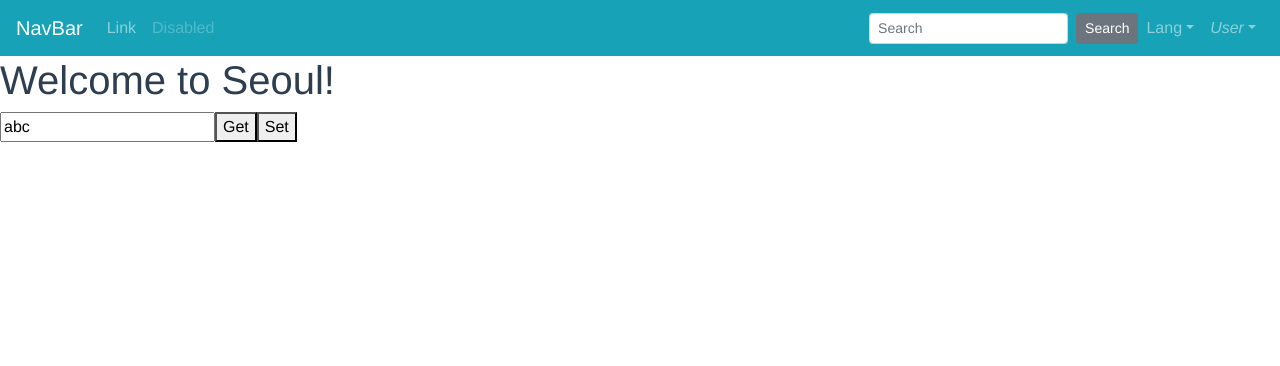
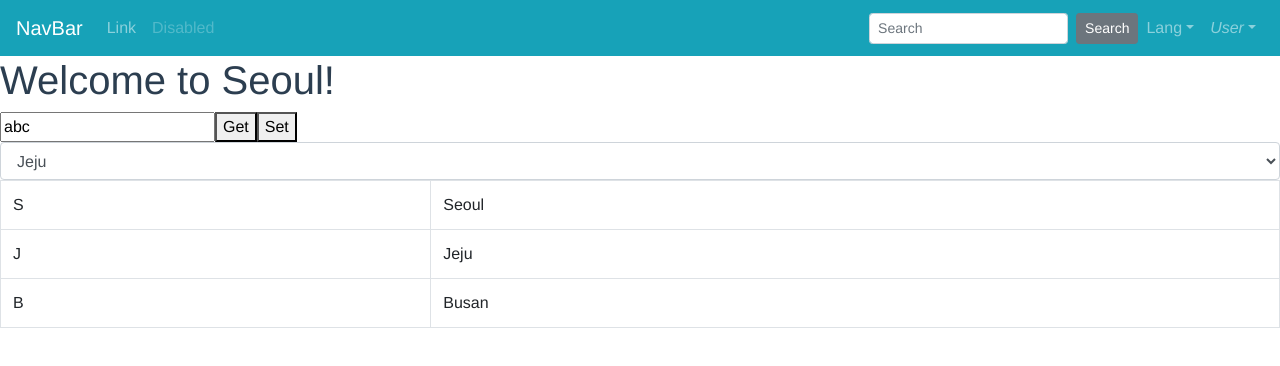
Before and after one commit to blacksw1102/vue-taste, a Vue app: page / in a window 1280 px wide. Shown: the top 366 px of the page. Built offline with nearby package versions, Linux system fonts and the light colour scheme.

Commit message:
Add 리스트 뿌리기

```diff
--- a/src/views/Home.vue
+++ b/src/views/Home.vue
@@ -4,6 +4,17 @@
         <input type="text" v-model="input1"/>
         <button type="button" @click="getData()">Get</button>
         <button type="button" @click="setData()">Set</button>
+
+        <select class="form-control" v-model="region">
+            <option :key="i" :value="d.v" v-for="(d,i) in options">{{d.t}}</option>
+        </select>
+
+        <table class="table table-bordered">
+            <tr :key="i" v-for="(d,i) in options">
+                <td>{{d.v}}</td>
+                <td>{{d.t}}</td>
+            </tr>
+        </table>
     </div>
 </template>
 <script>
@@ -14,6 +25,12 @@
             title: '개발자의 품격',
             title2: 'Seoul',
             input1: 'abc',
+            options: [
+                {v:'S', t:'Seoul'},
+                {v:'J', t:'Jeju'},
+                {v:'B', t:'Busan'}
+            ],
+            region: "J"
         };
     },
     watch: {
```
